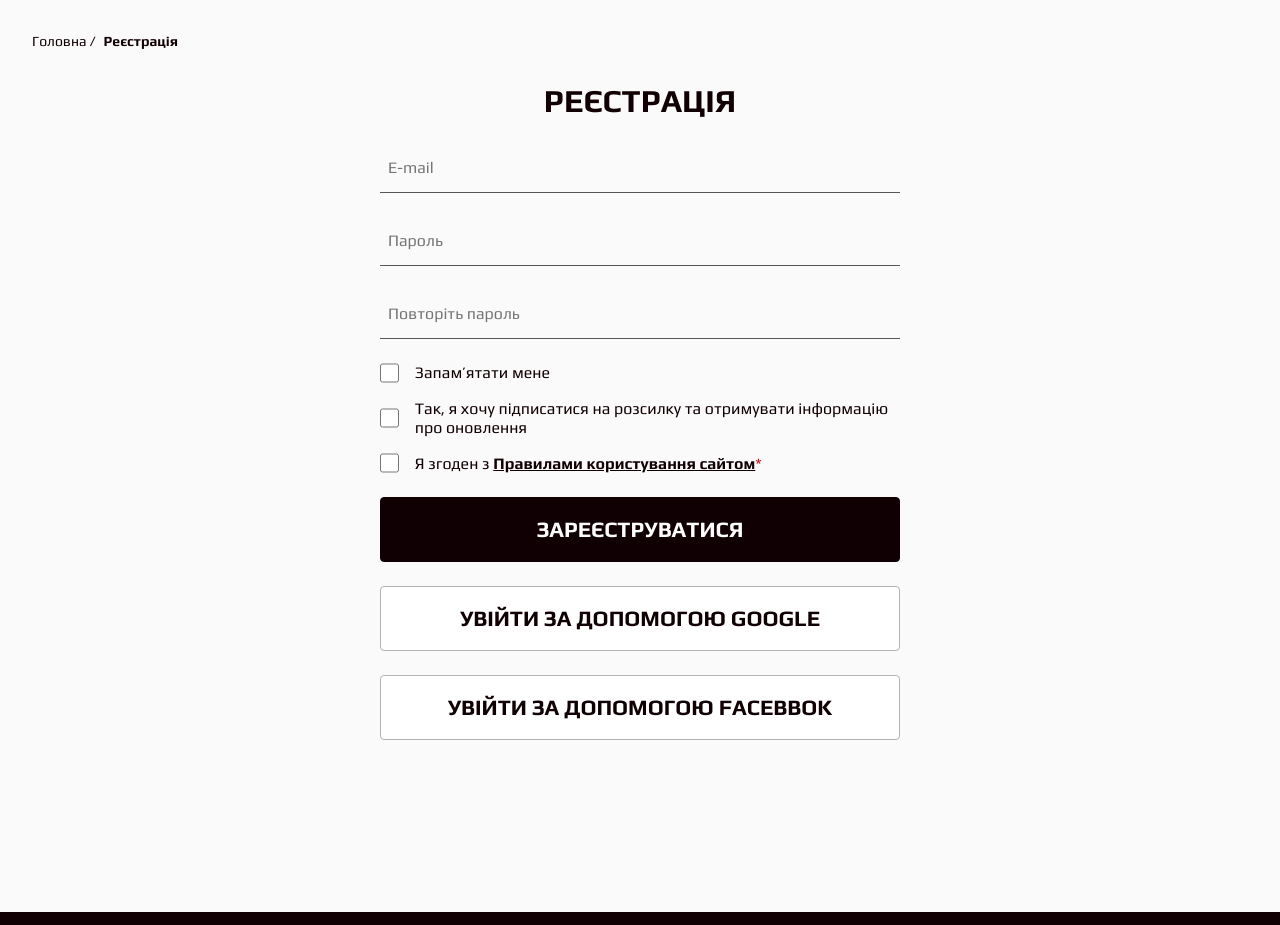
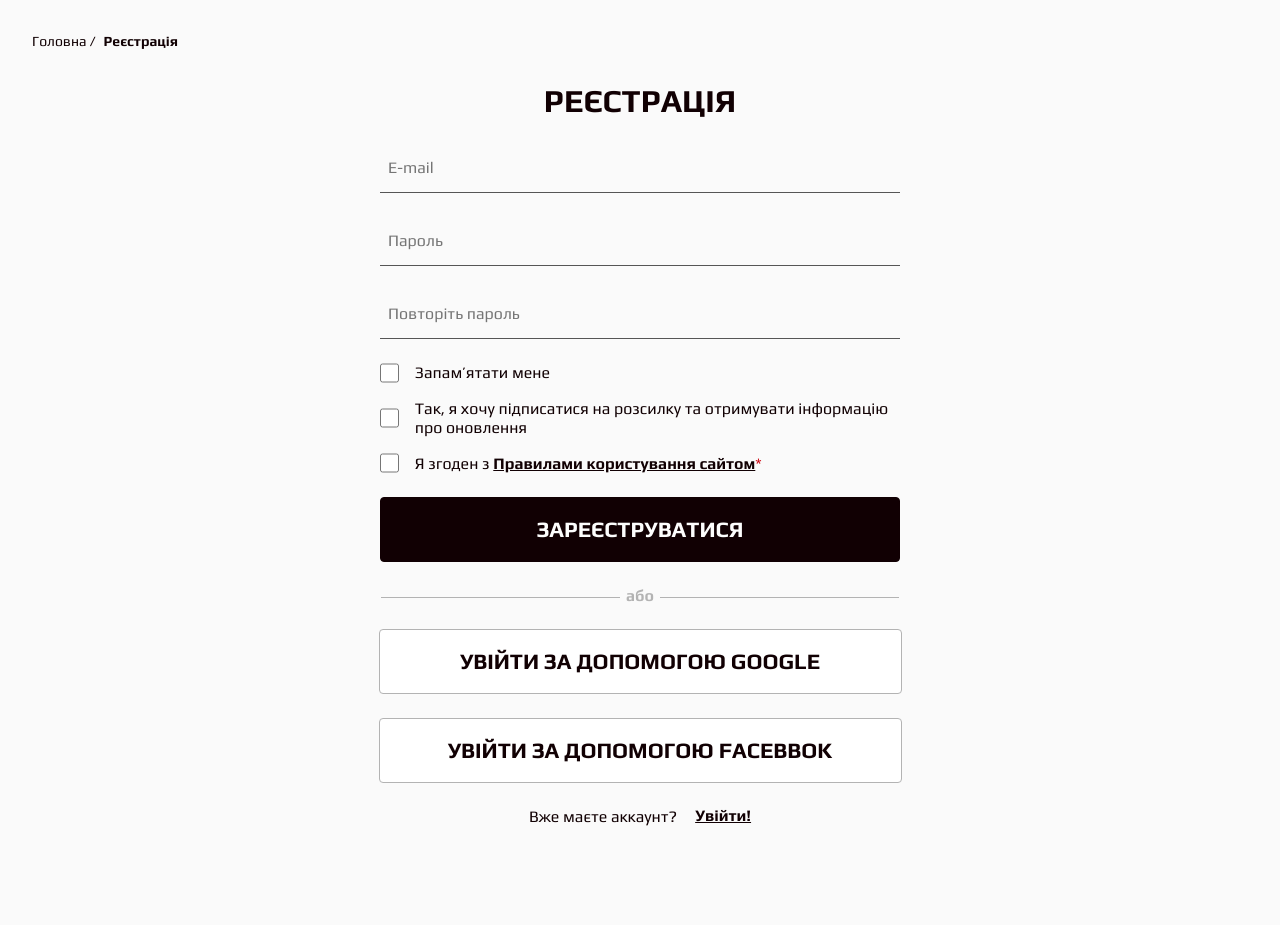
Before and after one commit to baza-trainee/mich-team, a React (Create React App) app: page /signup in a window 1280 px wide. Shown: the top 925 px of the page. Built offline with nearby package versions, Linux system fonts and the light colour scheme; grey boxes are pictures that could not be loaded.

Commit message:
added all elements of page

```diff
--- a/src/components/RegisterForm/RegisterForm.jsx
+++ b/src/components/RegisterForm/RegisterForm.jsx
@@ -1,27 +1,14 @@
 import React from "react"
-import { BtnNetwork, BtnSignIn, CheckbBoxDiv, DivSignIn, LabelInput, LinkDocument, LinkSignIn, RegistForm, RegistInput, RegistInputCheck, RegistQuestion, RegisterDivInput, SpanElem } from "./RegisterForm.styled";
-import { useEffect } from "react";
-import { useState } from "react";
+import { BtnSignIn, CheckbBoxDiv, LabelInput, LinkDocument,RegistForm, RegistInput, RegistInputCheck,RegisterDivInput, RegisterTitle, SpanElem } from "./RegisterForm.styled";
 
-export const RegisterForm = () => {
-    const [screenWidth, setScreenWidth] = useState(window.innerWidth);
 
-  useEffect(() => {
-    const handleResize = () => {
-      setScreenWidth(window.innerWidth);
-    };
+const RegisterForm = () => {
 
-    // Add a listener to update screenWidth on resize
-    window.addEventListener('resize', handleResize);
-
-    // Remove the listener when the component is unmounted
-    return () => {
-      window.removeEventListener('resize', handleResize);
-    };
-  }, []);
 
     return (
-        <RegistForm action="">
+      <RegistForm action="">
+            <RegisterTitle>РЕЄСТРАЦІЯ</RegisterTitle>
+
             <RegistInput type="email" placeholder="E-mail"/>
             <RegistInput type="password" placeholder="Пароль"/>
             <RegistInput type="password" placeholder="Повторіть пароль" />
@@ -42,15 +29,11 @@ export const RegisterForm = () => {
             </CheckbBoxDiv>
 
             <BtnSignIn>ЗАРЕЄСТРУВАТИСЯ</BtnSignIn>
-            {(screenWidth<768)?<BtnNetwork>УВІЙТИ З GOOGLE</BtnNetwork>:<BtnNetwork>УВІЙТИ ЗА ДОПОМОГОЮ GOOGLE</BtnNetwork>}
-            {(screenWidth < 768) ? <BtnNetwork>УВІЙТИ З FACEBBOK</BtnNetwork> : <BtnNetwork>УВІЙТИ ЗА ДОПОМОГОЮ FACEBBOK</BtnNetwork>}
 
-            <DivSignIn>
-                <RegistQuestion></RegistQuestion>
-                <LinkSignIn></LinkSignIn>
-            </DivSignIn>
 
         </RegistForm>
 
     )
 };
+
+export default RegisterForm
--- a/src/components/RegisterForm/RegisterForm.styled.jsx
+++ b/src/components/RegisterForm/RegisterForm.styled.jsx
@@ -13,6 +13,20 @@ export const RegistForm = styled.form`
 
 
 `
+
+export const RegisterTitle = styled.h1`
+text-align: center;
+font-size: 28px;
+margin-bottom: 24px;
+font-weight: 700;
+line-height: 1.2;
+
+@media screen and (min-width: 768px) {
+   font-size: 32px;
+
+    }
+
+`;
 
 export const RegistInput = styled.input`
     background-color: #FAFAFA;
@@ -118,39 +132,3 @@ export const BtnSignIn = styled.button`
     }
 
 `
-
-export const BtnNetwork = styled(NavLink)`
-    display:flex;
-    width:100%;
-    padding: 12px 36px;
-    margin-bottom:24px;
-    justify-content: center;
-    align-items: center;
-    background:  #FFF;
-    color:  #110003;
-
-
-    font-size: 18px;
-
-    font-weight: 700;
-    line-height: 1.2;
-    border-radius: 4px;
-
-    border:  1px solid #B3B3B3;
-
-    @media screen and (min-width: 768px) {
-
-    padding: 16px 36px;
-    font-size: 22px;
-    line-height: 1.4;
-    }
-`
-
-export const DivSignIn = styled.div`
-`
-
-export const RegistQuestion = styled.p`
-`
-
-export const LinkSignIn = styled(NavLink)`
-`
--- a/src/pages/RegisterPage/RegisterPage.jsx
+++ b/src/pages/RegisterPage/RegisterPage.jsx
@@ -1,13 +1,31 @@
-import { RegisterForm } from '../../components/RegisterForm/RegisterForm';
+import RegisterForm from '../../components/RegisterForm/RegisterForm';
 import {
+  BtnNetwork,
+  DivSignIn,
+  LinkSignIn,
+  OrElem,
+  RegistQuestion,
   RegisterContainer,
   RegisterNav,
-  RegisterTitle,
   StyledNavLink,
 } from './RegisterPage.styled';
-import React from 'react';
+import React, { useEffect, useState } from 'react';
 
 const RegisterPage = () => {
+  const [screenWidth, setScreenWidth] = useState(window.innerWidth);
+
+  useEffect(() => {
+    const handleResize = () => {
+      setScreenWidth(window.innerWidth);
+    };
+
+    window.addEventListener('resize', handleResize);
+
+    return () => {
+      window.removeEventListener('resize', handleResize);
+    };
+  }, []);
+
   return (
     <RegisterContainer className="container">
       <RegisterNav>
@@ -15,8 +33,18 @@ const RegisterPage = () => {
         <StyledNavLink to="/signup">Реєстрація</StyledNavLink>
       </RegisterNav>
 
-      <RegisterTitle>РЕЄСТРАЦІЯ</RegisterTitle>
+
       <RegisterForm />
+
+      <OrElem>або</OrElem>
+
+      {(screenWidth<768)?<BtnNetwork>УВІЙТИ З GOOGLE</BtnNetwork>:<BtnNetwork>УВІЙТИ ЗА ДОПОМОГОЮ GOOGLE</BtnNetwork>}
+      {(screenWidth < 768) ? <BtnNetwork>УВІЙТИ З FACEBBOK</BtnNetwork> : <BtnNetwork>УВІЙТИ ЗА ДОПОМОГОЮ FACEBBOK</BtnNetwork>}
+
+      <DivSignIn>
+        <RegistQuestion>Вже маєте аккаунт?</RegistQuestion>
+        <LinkSignIn to="/signin">Увійти!</LinkSignIn>
+       </DivSignIn>
     </RegisterContainer>
   );
 };
--- a/src/pages/RegisterPage/RegisterPage.styled.jsx
+++ b/src/pages/RegisterPage/RegisterPage.styled.jsx
@@ -3,11 +3,12 @@ import { NavLink } from "react-router-dom";
 
 
 export const RegisterContainer = styled.div`
+
   background-color: #FAFAFA;
   min-width: 360px;
   width:100%;
   max-width: 1440px;
-  padding: 16px 16px 40px 16px;
+  padding: 16px 16px 60px 16px;
   color: #110003;
   font-family: Play;
 
@@ -52,16 +53,97 @@ color: #110003;
 }
 `;
 
-export const RegisterTitle = styled.h1`
-text-align: center;
-font-size: 28px;
-margin-bottom: 24px;
-font-weight: 700;
-line-height: 1.2;
+export const OrElem = styled.p`
+  color: #B3B3B3;
+  font-size: 16px;
+  font-weight: 700;
+  line-height: 1.2;
+  margin: 0 auto;
+  margin-bottom: 24px;
 
-@media screen and (min-width: 768px) {
-   font-size: 32px;
+  text-align: center;
+   &:before,
+   &:after {
+    content: '';
+    display: inline-block;
+    vertical-align: middle;
+    box-sizing: border-box;
+    width: 156px;
+    height: 1px;
+    background: #B3B3B3;
+    border: solid #FAFAFA;
+    border-width: 0 6px;
 
+  }
+  &:before{
+    margin-left: -100%;
+  }
+  &:after{
+    margin-right: -100%;
+  }
+
+  @media screen and (min-width: 768px) {
+        &:before,
+        &:after{
+            width: 251px;
+        }
+
+`
+
+export const BtnNetwork = styled(NavLink)`
+    display:flex;
+    margin:0 auto;
+    width:100%;
+    max-width:328px;
+    padding: 12px 36px;
+    margin-bottom:24px;
+    justify-content: center;
+    align-items: center;
+    background:  #FFF;
+    color:  #110003;
+
+
+    font-size: 18px;
+
+    font-weight: 700;
+    line-height: 1.2;
+    border-radius: 4px;
+
+    border:  1px solid #B3B3B3;
+
+    @media screen and (min-width: 768px) {
+    max-width:523px;
+    padding: 16px 36px;
+    font-size: 22px;
+    line-height: 1.4;
     }
+`
 
-`;
+export const DivSignIn = styled.div`
+    display:flex;
+    justify-content: center;
+    align-items: center;
+    flex-direction: column;
+    gap: 18px;
+    @media screen and (min-width: 768px) {
+      flex-direction: row;
+    }
+`
+
+export const RegistQuestion = styled.h2`
+
+  font-size: 16px;
+
+  font-weight: 400;
+  line-height: 1.2;
+`
+
+export const LinkSignIn = styled(NavLink)`
+
+    font-size: 16px;
+    color: #110003;
+
+    font-weight: 700;
+    line-height: 1.2%;
+    text-decoration-line: underline;
+`
```
